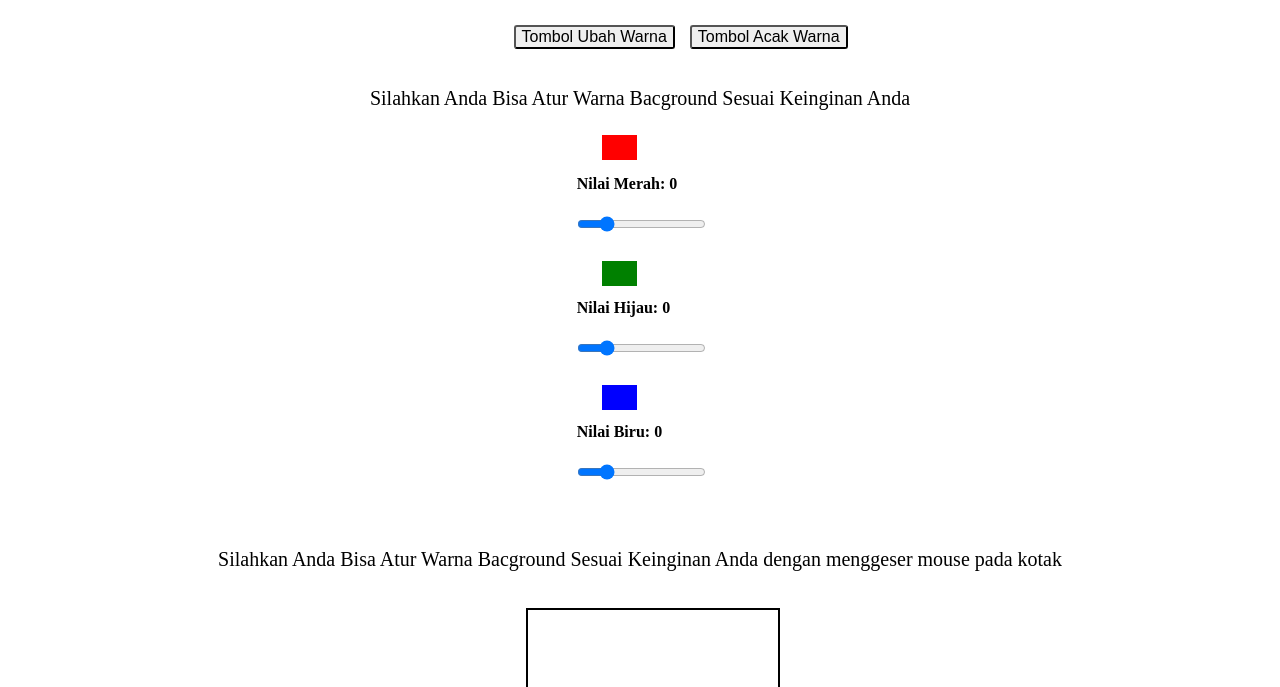
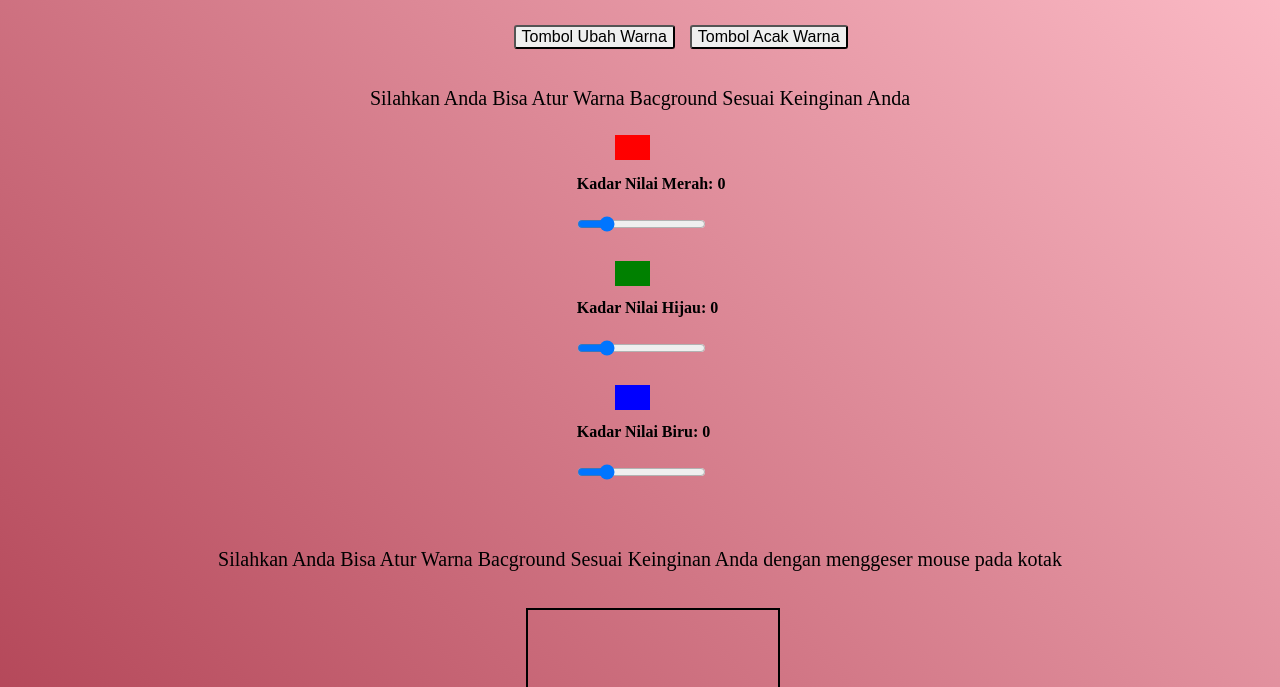
Before and after one commit to itsMeVela/projekWarnaFix_JS, a plain HTML site: page index.html in a window 1280 px wide. Shown: the part 113-800 px from the top of the page. Drawn offline with Linux system fonts and the light colour scheme.

Commit message:
background gardient

```diff
--- a/index.html
+++ b/index.html
@@ -25,7 +25,7 @@
       height: 250px;
     }
   </style>
-  <body>
+  <body style="background: linear-gradient(to top right, rgb(165, 47, 66), pink);">
     <div>
       <h1 id="judul" style="color: pink; text-shadow: 1px 2px 1px midnightblue">BERMAIN DENGAN WARNA</h1>
       <div class="kotakWarna"></div>
--- a/script.js
+++ b/script.js
@@ -97,12 +97,12 @@ const kotak = document.createElement('div');
 kotak.classList.add('kotak', 'Merah');
 teks.insertAdjacentElement('afterend', kotak);
 //atur style
-kotak.style.marginLeft = '47%';
+kotak.style.marginLeft = '48%';
 kotak.style.marginTop = '2%';
 
 //teks untuk menampilkan nilai pada kadar setiap rgb
 const nilai = document.createElement('h4');
-const nText = document.createTextNode('Nilai Merah: 0');
+const nText = document.createTextNode('Kadar Nilai Merah: 0');
 
 //rangkai
 nilai.appendChild(nText);
@@ -138,13 +138,13 @@ const kotak2 = document.createElement('div');
 kotak2.classList.add('kotak', 'Hijau');
 sliderMerah.insertAdjacentElement('afterend', kotak2);
 //atur style
-kotak2.style.marginLeft = '47%';
+kotak2.style.marginLeft = '48%';
 kotak2.style.marginTop = '2%';
 
 
 //teks untuk menampilkan nilai pada kadar setiap rgb
 const nilai2 = document.createElement('h4');
-const nText2 = document.createTextNode('Nilai Hijau: 0 ');
+const nText2 = document.createTextNode('Kadar Nilai Hijau: 0 ');
 
 //rangkai
 nilai2.appendChild(nText2);
@@ -178,12 +178,12 @@ const kotak3 = document.createElement('div');
 kotak3.classList.add('kotak', 'Biru');
 sliderHijau.insertAdjacentElement('afterend', kotak3);
 //atur style
-kotak3.style.marginLeft = '47%';
+kotak3.style.marginLeft = '48%';
 kotak3.style.marginTop = '2%';
 
 //teks untuk menampilkan nilai pada kadar setiap rgb
 const nilai3 = document.createElement('h4');
-const nText3 = document.createTextNode('Nilai Biru: 0 ');
+const nText3 = document.createTextNode('Kadar Nilai Biru: 0 ');
 
 //rangkai
 nilai3.appendChild(nText3);
@@ -225,9 +225,9 @@ range.forEach(function (input) {
       const blueValue = range[2].value;
 
       // Tampilkan nilai-nilai tersebut pada elemen teks yang sudah Anda sediakan dengan menggunakan .textContent(ini untuk mengakses teks yang ada di dalam elemen setiap nilai(1-3))
-      nilai.textContent = `Nilai Merah: ${redValue}`;
-      nilai2.textContent = `Nilai Hijau: ${greenValue}`;
-      nilai3.textContent = `Nilai Biru: ${blueValue}`;
+      nilai.textContent = `Kadar Nilai Merah: ${redValue}`;
+      nilai2.textContent = `Kadar Nilai Hijau: ${greenValue}`;
+      nilai3.textContent = `Kadar Nilai Biru: ${blueValue}`;
 
       // Atur warna latar belakang sesuai dengan nilai slider
       const color = `rgb(${redValue}, ${greenValue}, ${blueValue})`;
```
